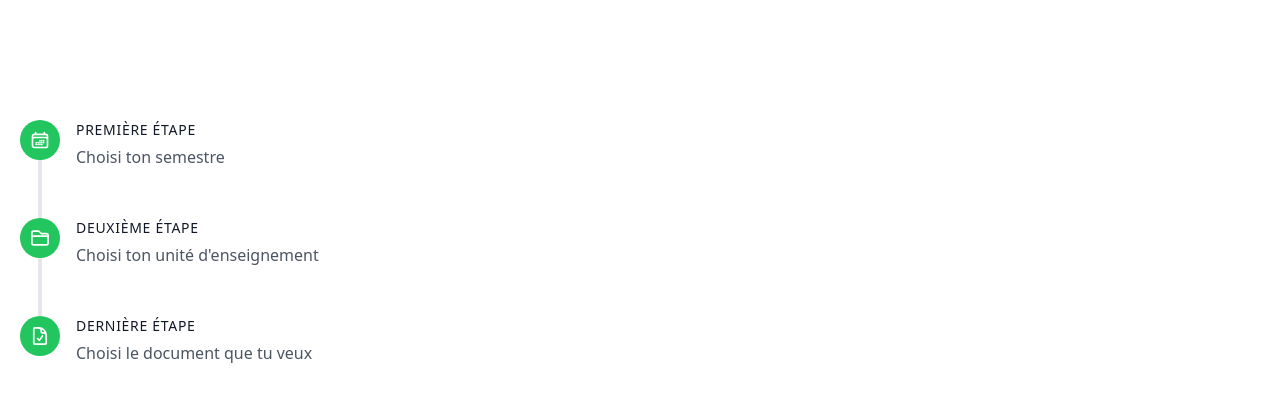
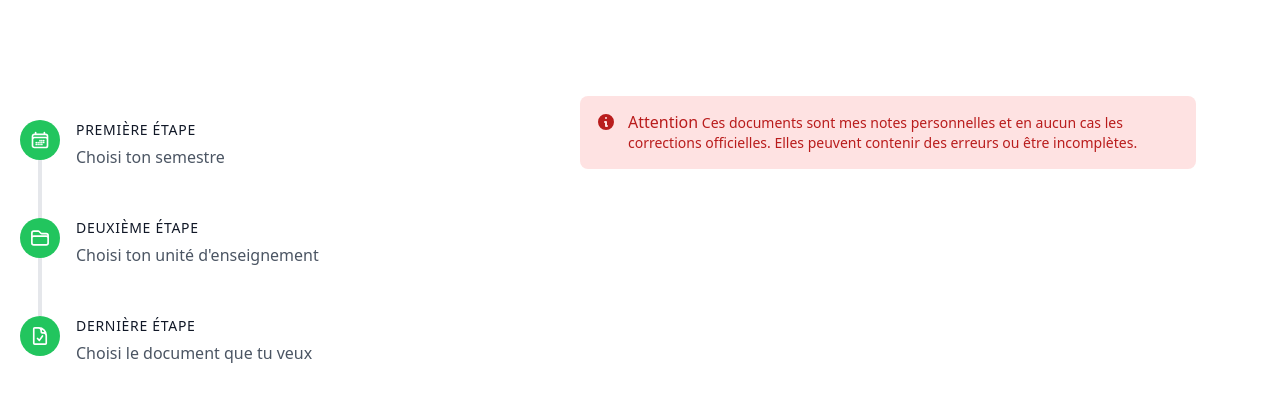
Before and after one commit to ValroseDocs/ValroseDocs-Backend, a Flask app: template templates/index.html in a window 1280 px wide. Shown: the part 80-500 px from the top of the page. Run offline with Flask 2, Linux system fonts and the light colour scheme; the template is opened without the code that fills it, so the values that code supplies are empty; some libraries are stand-ins or nearby versions.

Commit message:
added warning message

```diff
--- a/templates/base.html
+++ b/templates/base.html
@@ -12,7 +12,7 @@
   <body>
     <header class="body-font text-gray-600">
       <div class="container mx-auto flex flex-col flex-wrap items-center p-5 md:flex-row">
-        <a class="title-font mb-4 flex items-center font-medium text-gray-900 md:mb-0">
+        <a class="title-font mb-4 flex items-center font-medium text-gray-900 md:mb-0" href="/">
           <svg xmlns="http://www.w3.org/2000/svg" fill="none" stroke="currentColor" strokeWidth={1.5} class="w-10 h-10 text-white p-2 bg-green-500 rounded-full" viewBox="0 0 24 24">
             <path strokeLinecap="round" strokeLinejoin="round" d="M4.26 10.147a60.436 60.436 0 00-.491 6.347A48.627 48.627 0 0112 20.904a48.627 48.627 0 018.232-4.41 60.46 60.46 0 00-.491-6.347m-15.482 0a50.57 50.57 0 00-2.658-.813A59.905 59.905 0 0112 3.493a59.902 59.902 0 0110.399 5.84c-.896.248-1.783.52-2.658.814m-15.482 0A50.697 50.697 0 0112 13.489a50.702 50.702 0 017.74-3.342M6.75 15a.75.75 0 100-1.5.75.75 0 000 1.5zm0 0v-3.675A55.378 55.378 0 0112 8.443m-7.007 11.55A5.981 5.981 0 006.75 15.75v-1.5" />
           </svg>
--- a/templates/index.html
+++ b/templates/index.html
@@ -45,6 +45,13 @@
         </div>
       </div>
       <div class="lg:w-3/5 md:w-1/2 object-cover object-center rounded-lg md:mt-0 mt-12" alt="step">
+        <div class="flex p-4 md:mb-4 mb-8 mx-8 lg:mx-16 text-sm text-red-700 bg-red-100 rounded-lg dark:bg-red-200 dark:text-red-800" role="alert">
+          <svg aria-hidden="true" class="flex-shrink-0 inline w-5 h-5 mr-3" fill="currentColor" viewBox="0 0 20 20" xmlns="http://www.w3.org/2000/svg"><path fill-rule="evenodd" d="M18 10a8 8 0 11-16 0 8 8 0 0116 0zm-7-4a1 1 0 11-2 0 1 1 0 012 0zM9 9a1 1 0 000 2v3a1 1 0 001 1h1a1 1 0 100-2v-3a1 1 0 00-1-1H9z" clip-rule="evenodd"></path></svg>
+          <span class="sr-only">Info</span>
+          <div>
+            <span class="font-medium text-[16px]">Attention</span> Ces documents sont mes notes personnelles et en aucun cas les corrections officielles. Elles peuvent contenir des erreurs ou être incomplètes.
+          </div>
+        </div>
         <section class="text-gray-600 body-font">
           <div class="flex flex-wrap -m-4">
             {% for i in range(data_len) %}
```
